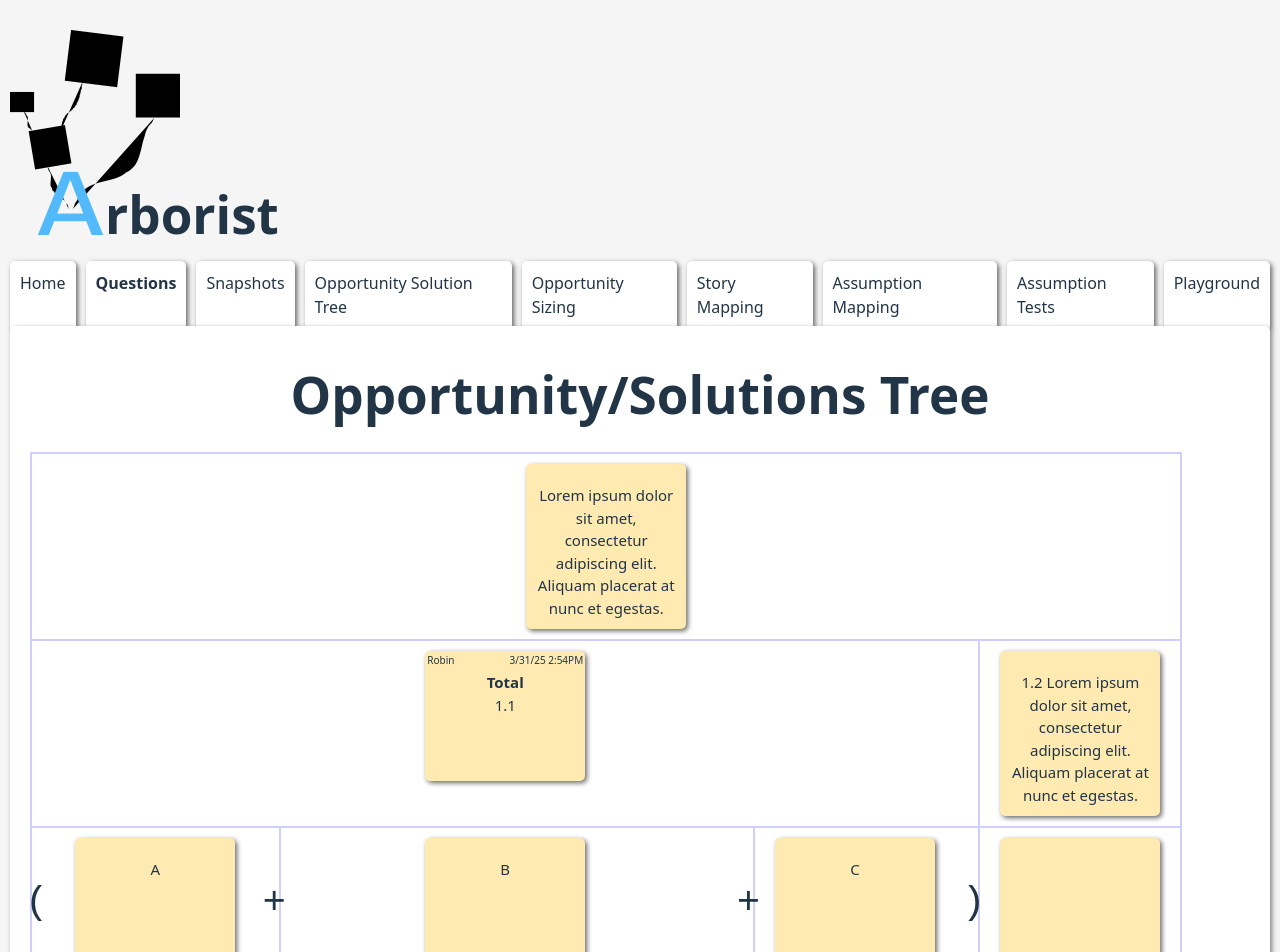
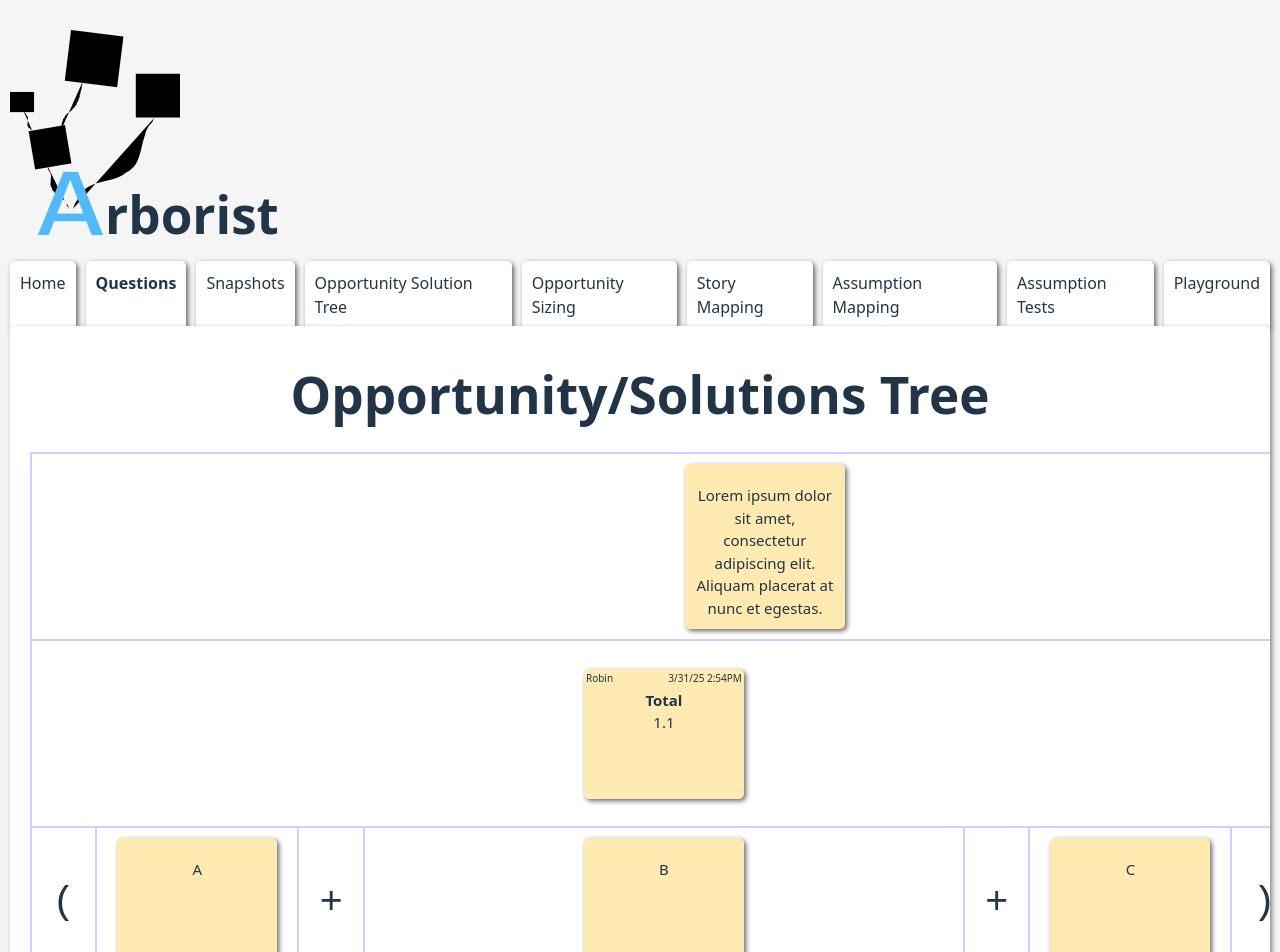
Before and after one commit to Iubalus/arborist, a Vue app in the folder arborist/: page / in a window 1280 px wide. Shown: the top 952 px of the page. Built offline with nearby package versions, Linux system fonts and the light colour scheme.

Commit message:
Improve structure of joining elements

```diff
--- a/arborist/src/components/pages/OpportunitySolutionTree.vue
+++ b/arborist/src/components/pages/OpportunitySolutionTree.vue
@@ -4,15 +4,14 @@
             <tbody>
                 <tr v-for="(row, i) in toRows(content)" :key="i">
                     <td v-for="(cell, j) in row" :key="j" :colspan="cell.colSpan">
-                        <div class="card-wrap">
-                            <div class="joiner">{{ cell.before }}</div>
-                            <div class="card-content" :style="`background:${cell.color};`">
-                                <div v-if="cell.author" class="card-author">{{ cell.author }}</div>
-                                <div v-if="cell.last" class="card-last">{{ cell.last }}</div>
-                                <strong v-if="cell.title">{{ cell.title }}</strong>
+                        <div class="joiner" v-if="!!cell.joiner">
+                            {{ cell.joiner }}
+                        </div>
+                        <div v-if="!!cell.text" class="card-content" :style="`background:${cell.color};`">
+                            <div class="card-author">{{ cell.author }}</div>
+                            <div class="card-last">{{ cell.last }}</div>
+                            <strong>{{ cell.title }}</strong>
                             <div>{{ cell.text }}</div>
-                            </div>
-                            <div class="joiner">{{ cell.after }}</div>
                         </div>
                     </td>
                 </tr>
@@ -38,28 +37,39 @@ export default defineComponent({
                         text: "1.1",
                         children: [
                             {
+                                joiner: "("
+                            },
+                            {
                                 text: "A",
-                                before: "(",
-                                after: "+"
+                            },
+                            {
+                                joiner: "+"
                             },
                             {
                                 text: "B",
-                                after: "+",
                                 children: [
                                     {
-                                        text: "1.1.2.1 A",
-                                        before: "(",
-                                        after: "x"
+                                        joiner: "("
                                     },
                                     {
-                                        text: "1.1.2.2 B",
-                                        after: ")"
+                                        text: "1.1.2.1 A",
+                                    },
+                                    {
+                                        joiner: "x"
+                                    },
+                                    {
+                                        text: "1.1.2.2 B"
+                                    },
+                                    {
+                                        joiner: ")"
                                     }
                                 ]
                             },
                             {
+                                joiner: "+"
+                            },
+                            {
                                 text: "C",
-                                after: ")",
                                 children: [
                                     {
                                         text: "1.1.3.1 Lorem ipsum dolor sit amet, consectetur adipiscing elit. Aliquam placerat at nunc et egestas.",
@@ -67,6 +77,9 @@ export default defineComponent({
                                     }
                                 ]
 
+                            },
+                            {
+                                joiner: ")"
                             }
                         ]
                     },
@@ -85,12 +98,6 @@ export default defineComponent({
             return root.children.map((c: any) => this.countLeaves(c)).reduce((l: number, r: number) => l + r, 0);
         },
         toCell(root: any) {
-            if (!root.text) {
-                //placeholder cell for spacing
-                return {
-                    classes: ['empty-cell']
-                };
-            }
             let cell = {
                 colSpan: null as unknown as number,
                 before: null as unknown as string,
@@ -100,31 +107,21 @@ export default defineComponent({
                 last: null as unknown as string,
                 color: "#ffeab1",
                 text: null as unknown as string,
+                joiner: null as unknown as string,
                 classes: [] as string[]
             };
             let leaves = this.countLeaves(root);
             if (leaves > 1) {
                 cell.colSpan = leaves;
             }
+            cell.joiner = root.joiner;
             cell.text = root.text;
-            if (!!root.author) {
             cell.author = root.author;
-            }
-            if (!!root.last) {
             cell.last = root.last;
-            }
-            if (!!root.title) {
             cell.title = root.title;
-            }
-            if (!!root.color) {
             cell.color = root.color;
-            }
-            if (!!root.before) {
             cell.before = root.before;
-            }
-            if (!!root.after) {
             cell.after = root.after;
-            }
             return cell;
         },
         toRows(children: any[]): any[] {
@@ -178,36 +175,21 @@ export default defineComponent({
     }
 }
 
-table, tr, tr {
+table,
+tr,
+tr {
     border-color: #cfcfff;
 }
 
 table {
-    .card-wrap {
-        display: flex;
-
     .joiner {
-            text-align: center;
         font-size: 3em;
-            align-content: center;
-            z-index: 2;
         font-family: monospace;
         text-wrap: nowrap;
-
-            &:first-of-type {
-                margin-left: -27px;
-                padding-right: 27px;
-            }
-
-            &:last-of-type {
-                margin-right: -27px;
-                padding-left: 27px;
-            }
-        }
     }
 
     td {
-        align-content: flex-start;
+        align-content: center;
         padding: 10px 20px;
     }
 }
```
Lines whose indentation alone changed are shown as unchanged.
